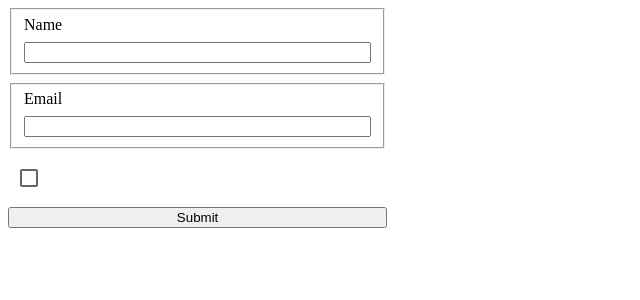
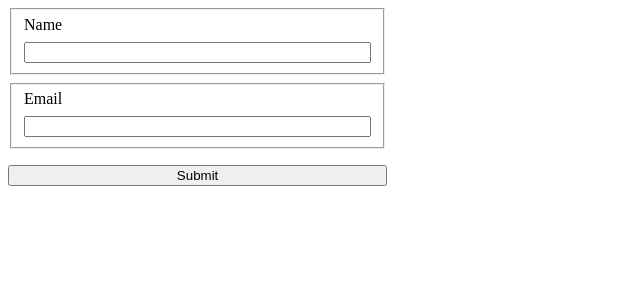
Before and after one commit to johnsonav1992/formularity, a React (Vite) app: page / in a window 1280 px wide. Shown: the top 300 px of the page, without its empty margins (0-640 px from the left). Built offline with nearby package versions, Linux system fonts and the light colour scheme.

Commit message:
working for now

```diff
--- a/src/Field.tsx
+++ b/src/Field.tsx
@@ -73,13 +73,13 @@ export const Field = <
     const renderedComponent = component as FC || 'input';
 
     const isSilentExternalCheckbox = type == undefined
-        && component
+        && !!component
         && ( checked == true || checked == false );
 
     const fieldProps = {
         name
         , value: value || getViaPath( values, name as DeepKeys<FormValues> )
-        , checked: ( isSilentExternalCheckbox || type === 'checkbox' )
+        , checked: ( type === 'checkbox' || isSilentExternalCheckbox )
             ? value == undefined
                 ? checked
                 : !!getViaPath( values, name as DeepKeys<FormValues> )
--- a/src/useFormularity.ts
+++ b/src/useFormularity.ts
@@ -160,6 +160,8 @@ export const useFormularity = <TFormValues extends FormValues>( {
     }, [] );
 
     const setErrors = useCallback( ( newErrors: FormErrors<TFormValues> ) => {
+        if ( isEqual( newErrors, errors ) ) return;
+
         formStore.set( { errors: newErrors } );
     }, [] );
 
@@ -208,7 +210,7 @@ export const useFormularity = <TFormValues extends FormValues>( {
                 }
             }
                 break;
-            case ( /checkbox/.test( type ) || checked != undefined ):
+            case ( /checkbox/.test( type ) || checked ):
                 finalValue = getCheckboxValue(
                     getViaPath( values, fieldName as DeepKeys<TFormValues> ) as Parameters<typeof getCheckboxValue>[0]
                     , checked
--- a/testApp/AnotherTest.tsx
+++ b/testApp/AnotherTest.tsx
@@ -102,13 +102,7 @@ const AnotherTest = () => {
                                 name='email'
                             />
                         </fieldset>
-                        <div>
-                            <Field
-                                name='choice'
-                                component={ Checkbox }
-                                checked={ values.choice }
-                            />
-                        </div>
+                        <div />
                         <SubmitButton>
                             Submit
                         </SubmitButton>
```
